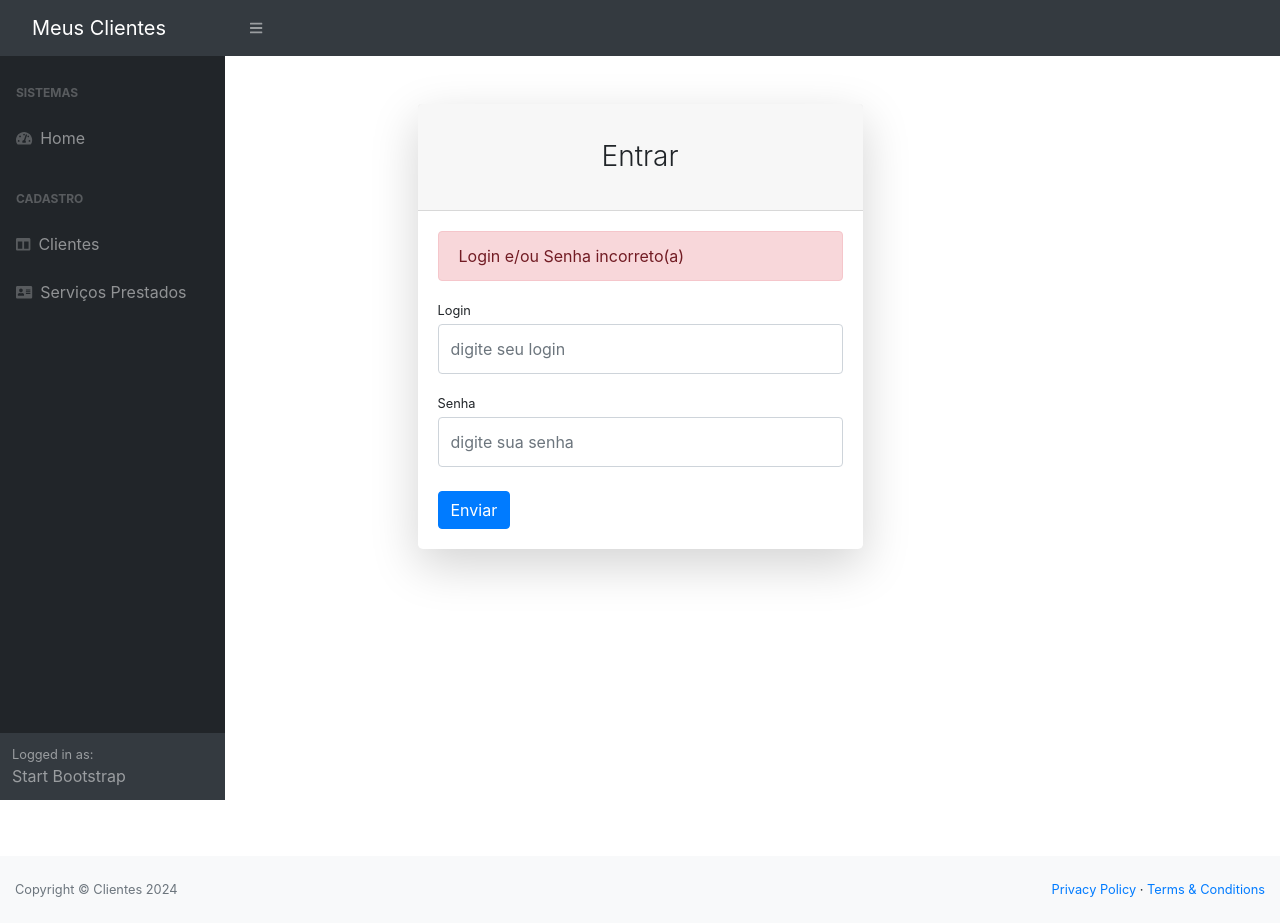
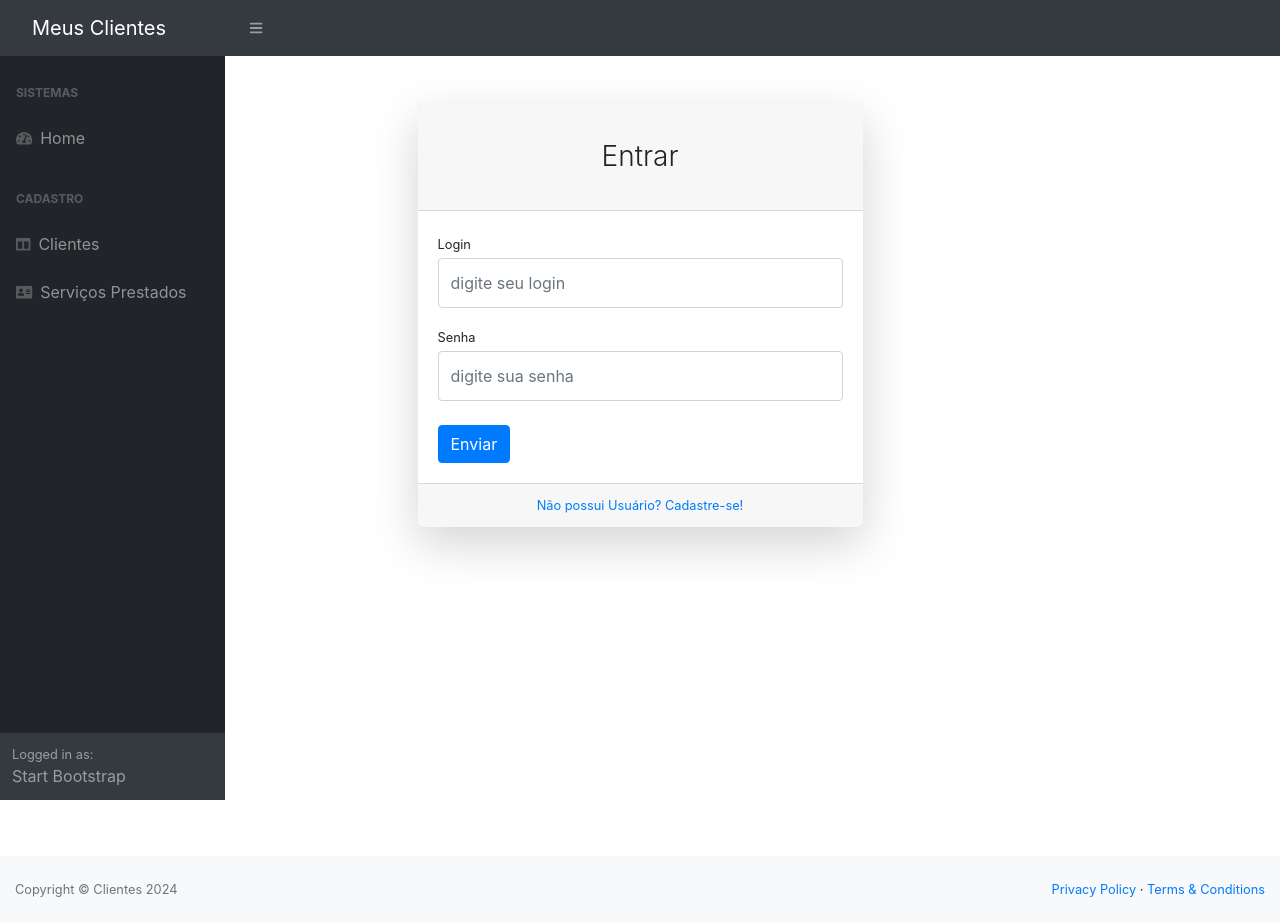
Before and after one commit to EmanuelSergio/SpringBoot-Angular-FullStack, an Angular app in the folder Project/clientes-app/: page /login in a window 1280 px wide. Built offline with nearby package versions, Linux system fonts and the light colour scheme.

Commit message:
tela de login completa

```diff
--- a/Project/clientes-app/src/app/login/login.component.html
+++ b/Project/clientes-app/src/app/login/login.component.html
@@ -7,12 +7,12 @@
                 <div class="card shadow-lg border-0 rounded-lg mt-5">
                   <div class="card-header">
                     <h3 class="text-center font-weight-light my-4">
-                      Entrar
+                      {{ cadastrando ? 'Cadastro de novo Usuário' : 'Entrar' }}
                     </h3>
                   </div>
 
                   <div class="card-body">
-                    <div class="alert alert-danger">
+                    <div class="alert alert-danger" *ngIf="loginError">
                       Login e/ou Senha incorreto(a)
                     </div>
 
@@ -29,15 +29,33 @@
                         [(ngModel)]="password" class="form-control py-4" placeholder="digite sua senha">
                       </div>
 
-                    <div class="form-group d-flex align-items-center justify-content-between mt-4 mb-0">
-                      <button type="submit" class="btn btn-primary">
+                    <div class="form-group align-items-center justify-content-between mt-4 mb-0" >
+                      <button type="submit" class="btn btn-primary" *ngIf="!cadastrando">
                         Enviar
+                      </button>
+
+                      <button type="button" class="btn btn-success" *ngIf="cadastrando">
+                        Cadastrar
+                      </button>
+
+                      <button type="button" (click)="cancelarCadastrar()" class="btn btn-danger ml-2" *ngIf="cadastrando">
+                        cancelar
                       </button>
                     </div>
 
                   </form>
 
                   </div>
+
+                <div class="card-footer text-center">
+                  <div class="small">
+                    <a href="#" (click)="preparandoCadastrar($event)">
+                      Não possui Usuário? Cadastre-se!
+                    </a>
+                  </div>
+
+                </div>
+
 
                 </div>
               </div>
--- a/Project/clientes-app/src/app/login/login.component.ts
+++ b/Project/clientes-app/src/app/login/login.component.ts
@@ -1,4 +1,5 @@
 import { Component } from '@angular/core';
+import { Router } from '@angular/router';
 
 @Component({
   selector: 'app-login',
@@ -10,14 +11,27 @@
   username?:string;
   password?:string;
   loginError?: boolean;
+  cadastrando?: boolean;
 
-  constructor(){
+  constructor(private router: Router){
+
   }
 
   onSubmit(){
     console.log(`User: ${this.username}, Pass: ${this.password}`);
+    this.router.navigate(['/home']);
 
   }
 
+  preparandoCadastrar(event: Event){
+    event.preventDefault();//metodo q n deixa nada acontecer com a view
+    this.cadastrando = true
+    console.log(this.cadastrando);
+
+  }
+
+  cancelarCadastrar(){
+    this.cadastrando = false;
+  }
 
 }
```
